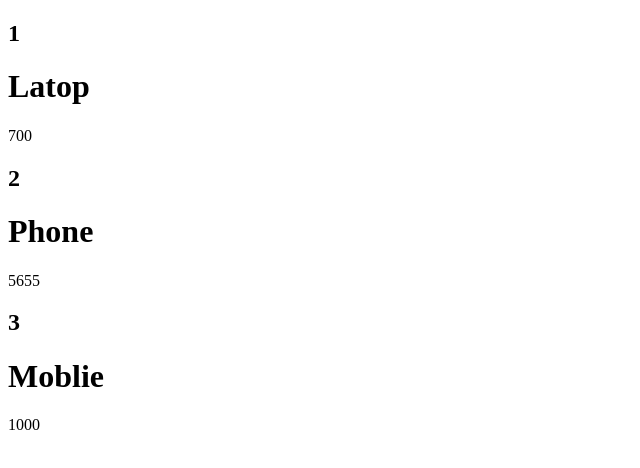
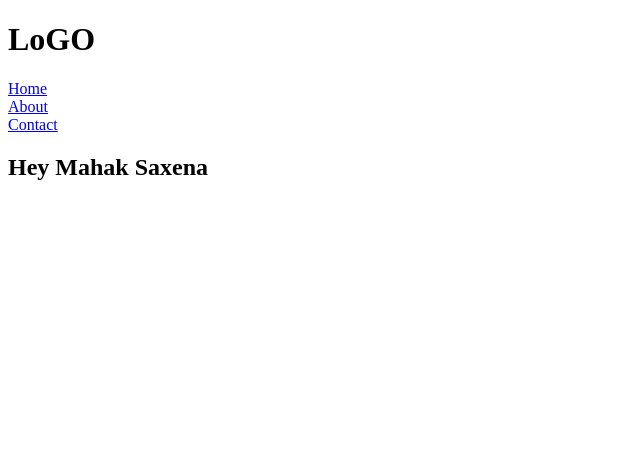
Before and after one commit to Mahaksaxena550/new_react, a React (Vite) app: page / in a window 1280 px wide. Shown: the top 468 px of the page, without its empty margins (0-640 px from the left). Built offline with nearby package versions, Linux system fonts and the light colour scheme.

Commit message:
new topic

```diff
--- a/package.json
+++ b/package.json
@@ -13,6 +13,7 @@
     "@tailwindcss/vite": "^4.1.18",
     "react": "^19.2.0",
     "react-dom": "^19.2.0",
+    "react-router-dom": "^7.12.0",
     "tailwindcss": "^4.1.18"
   },
   "devDependencies": {
--- /dev/null
+++ b/src/Layout.jsx
@@ -0,0 +1,26 @@
+import React from 'react'
+import { Link,Outlet } from 'react-router-dom'
+
+
+const Layout = () => {
+  return (
+    <>
+      <header>
+        <h1>LoGO</h1>
+        <nav>
+            <Link to='/home'>Home</Link>  <br />
+            <Link to='/about'>About</Link> <br />
+            <Link to='/contact'>Contact</Link> <br />
+        </nav>
+      </header>
+
+      <Outlet/>
+
+      <footer>
+      <h2>  Hey Mahak Saxena </h2>
+      </footer>
+    </>
+  )
+}
+
+export default Layout
--- /dev/null
+++ b/src/Routing.jsx
@@ -0,0 +1,25 @@
+import React from 'react'
+import Layout from './Layout'
+import { Route, Routes } from 'react-router-dom'
+import Home from './pages/Home'
+import About from './pages/About'
+import Contact from './pages/Contact'
+const Routing = () => {
+  return (
+    <>
+
+
+        <Routes>
+            <Route path='/' element={<Layout/>} >
+
+            <Route path='home' element={<Home/>} />
+            <Route path='about' element={<About/>} />
+            <Route path='contact' element={<Contact/>} />
+
+            </Route>
+        </Routes>
+    </>
+  )
+}
+
+export default Routing
--- /dev/null
+++ b/src/pages/About.jsx
@@ -0,0 +1,11 @@
+import React from 'react'
+
+const About = () => {
+  return (
+    <>
+      <h1>hello from About</h1>
+    </>
+  )
+}
+
+export default About
--- /dev/null
+++ b/src/pages/Contact.jsx
@@ -0,0 +1,11 @@
+import React from 'react'
+
+const Contact = () => {
+  return (
+    <>
+      <h1>hello from contact</h1>
+    </>
+  )
+}
+
+export default Contact
--- /dev/null
+++ b/src/pages/Home.jsx
@@ -0,0 +1,12 @@
+import React from 'react'
+
+
+const Home = () => {
+  return (
+    <>
+      <h1>hello from Home</h1>
+    </>
+  )
+}
+
+export default Home
```
Also changed, not shown: src/main.jsx (+5 -3 lines), 1 other file (tests, documents, lock files or other folders).
